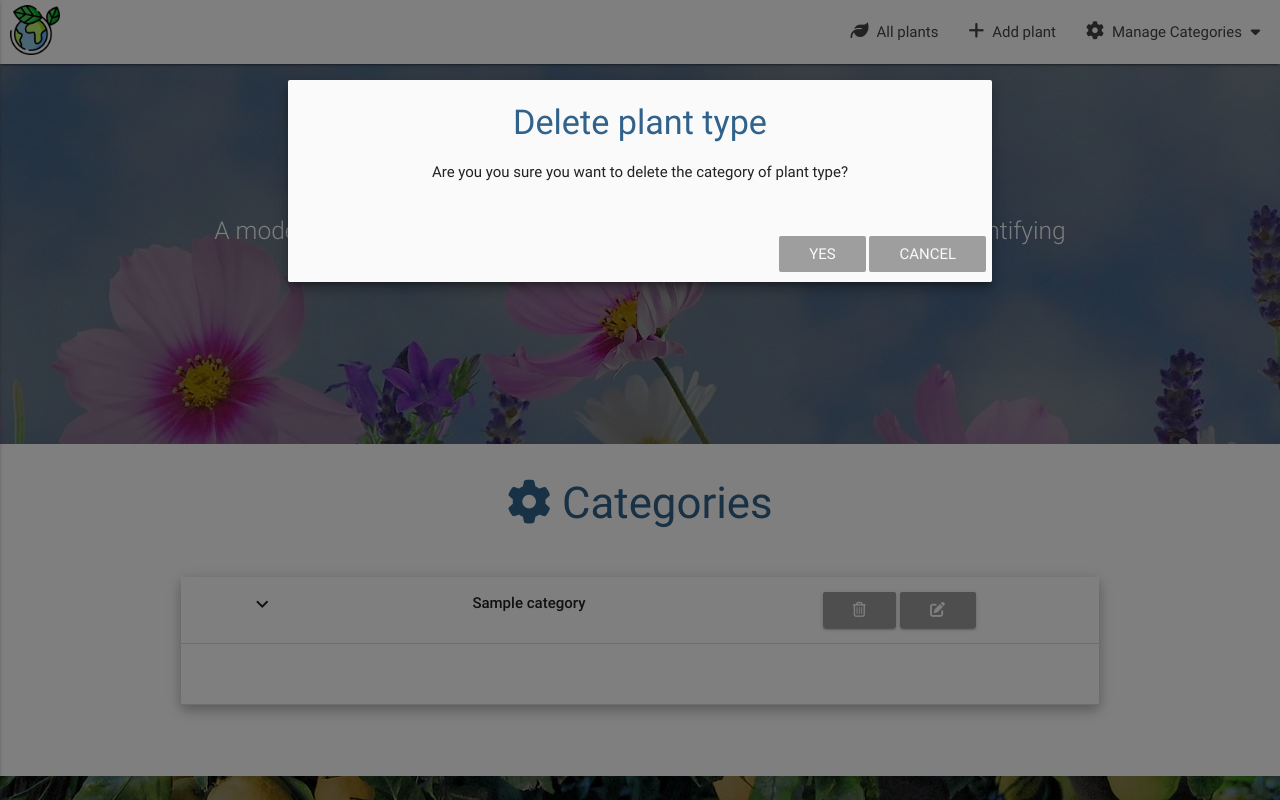
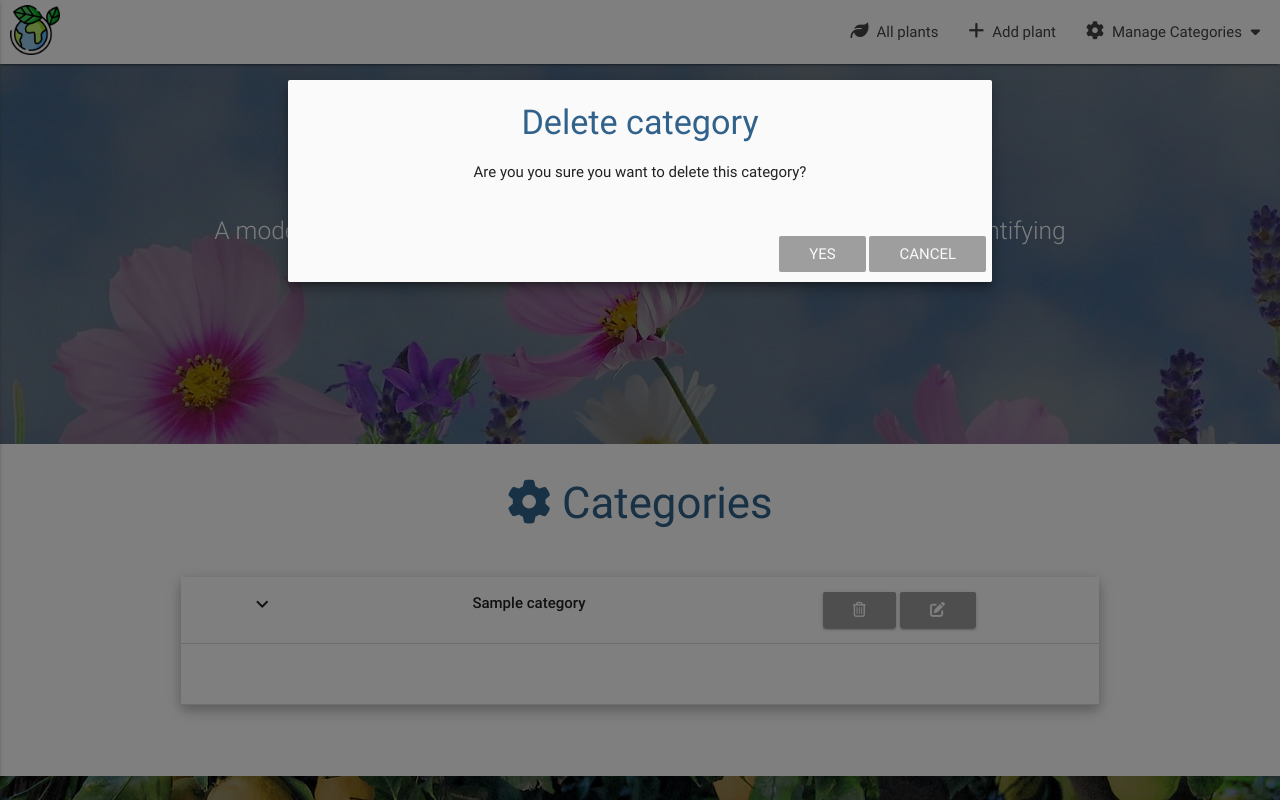
Before and after one commit to sctlcd/the-green-corner, a Flask app: page /get_categories in a window 1280 px wide, after a click that opens the changed part. Run offline with Flask 2, Linux system fonts and the light colour scheme; a database or web service that is not in the repository returns one stand-in record (values such as "Sample title"); some libraries are stand-ins or nearby versions.

Commit message:
add delete category feature

```diff
--- a/app.py
+++ b/app.py
@@ -89,6 +89,12 @@ def insert_category():
     return redirect(url_for('get_categories'))
 
 
+@app.route('/delete_category/<category_id>')
+def delete_category(category_id):
+    mongo.db.categories.remove({'_id': ObjectId(category_id)})
+    return redirect(url_for('get_categories'))
+
+
 if __name__ == '__main__':
     app.run(host=os.environ.get('IP'),
             port=os.environ.get('PORT'),
--- a/static/assets/css/style.css
+++ b/static/assets/css/style.css
@@ -247,6 +247,8 @@ textarea.materialize-textarea.valid:focus, .select-wrapper.valid>input.select-dr
   -webkit-box-shadow: 0 0px 0 0 #9e9e9e;
 }
 
+/* ---------------------------------------------------------- Delete modal ------------------------------------*/
+
 #modal-delete {
   background-color: #fafafa;
 }
@@ -262,6 +264,10 @@ textarea.materialize-textarea.valid:focus, .select-wrapper.valid>input.select-dr
 
 .btn-flat:hover {
   background-color: #444;
+}
+
+.waves-effect.waves-grey .waves-ripple {
+  background-color: rgba(158, 158, 158, 0.7);
 }
 
 /* ---------------------------------------------------------- Media queries ------------------------------------*/
--- a/templates/categories.html
+++ b/templates/categories.html
@@ -17,12 +17,12 @@
           <!-- Modal Structure -->
           <div id="modal-delete" class="modal">
             <div class="modal-content">
-              <h4>Delete plant type</h4>
-              <p>Are you you sure you want to delete the category of plant type?</p>
+              <h4>Delete category</h4>
+              <p>Are you you sure you want to delete this category?</p>
             </div>
             <div class="modal-footer">
-              <a href="" class="modal-action modal-close waves-effect waves-green btn-flat">Yes</a>
-              <a href="" class="modal-action modal-close waves-effect waves-green btn-flat">Cancel</a>
+              <a href="{{ url_for('delete_category', category_id=category._id) }}" class="modal-action modal-close waves-effect waves-grey btn-flat">Yes</a>
+              <a href="{{url_for('get_categories')}}" class="modal-action modal-close waves-effect waves-grey btn-flat">Cancel</a>
             </div>
           </div>
           <!-- Modal Trigger -->
--- a/templates/plants.html
+++ b/templates/plants.html
@@ -21,8 +21,8 @@
               <p>Are you you sure you want to delete this plant?</p>
             </div>
             <div class="modal-footer">
-              <a href="{{ url_for('delete_plant', plant_id=plant._id) }}" class="modal-action modal-close waves-effect waves-green btn-flat">Yes</a>
-              <a href="{{ url_for('get_plants') }}" class="modal-action modal-close waves-effect waves-green btn-flat">Cancel</a>
+              <a href="{{ url_for('delete_plant', plant_id=plant._id) }}" class="modal-action modal-close waves-effect waves-grey btn-flat">Yes</a>
+              <a href="{{ url_for('get_plants') }}" class="modal-action modal-close waves-effect waves-grey btn-flat">Cancel</a>
             </div>
           </div>
           <!-- Modal Trigger -->
```
